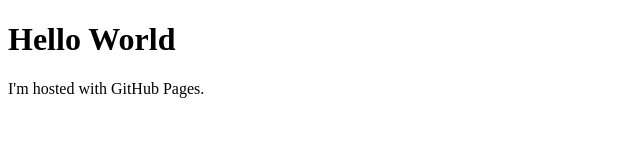
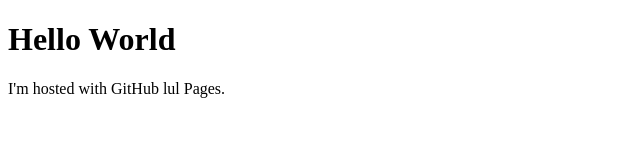
Before and after one commit to VicParkerOfficial/vicparker.github.io, a plain HTML site: page index.html in a window 1280 px wide. Shown: the full height of the page, 0-640 px from the left. Drawn offline with Linux system fonts and the light colour scheme.

Commit message:
Update index.html

```diff
--- a/index.html
+++ b/index.html
@@ -2,6 +2,6 @@
 <html>
 <body>
 <h1>Hello World</h1>
-<p>I'm hosted with GitHub Pages.</p>
+<p>I'm hosted with GitHub lul Pages.</p>
 </body>
 </html>
```
